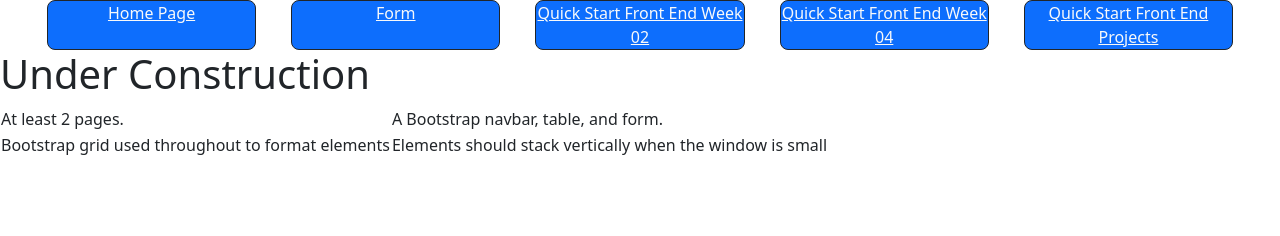
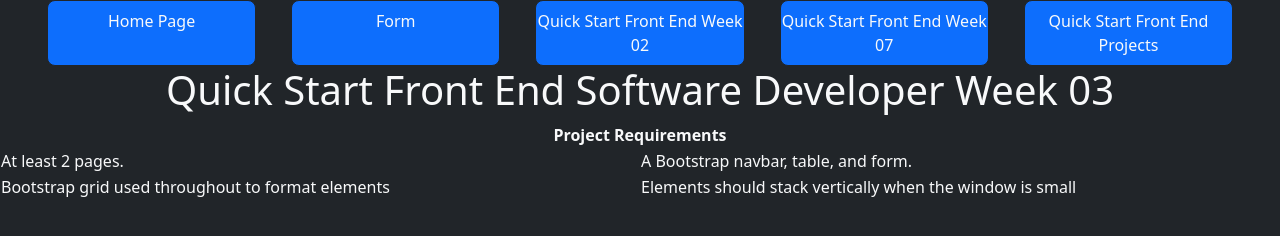
Before and after one commit to blburgen/QuickStartFE03, a website: page index.html in a window 1280 px wide. Drawn offline with nearby package versions, Linux system fonts and the light colour scheme.

Commit message:
adds bootstrap styling

```diff
--- a/index.html
+++ b/index.html
@@ -3,30 +3,53 @@
 <head>
     <meta charset="UTF-8">
     <meta name="viewport" content="width=device-width, initial-scale=1.0">
-    <title>Document</title>
-    <!-- <link rel="stylesheet" href=".\node_modules\bootstrap\dist\css\bootstrap.css"> -->
+    <title>Week 03 / Front End / Quick Start / Brady Burgener</title><!-- The information placed in the tab -->
+    <!-- The first style sheet is for if the page does not have access to internet and the second is for if it is hosted online -->
+    <link rel="stylesheet" href=".\node_modules\bootstrap\dist\css\bootstrap.css">
     <link href="https://cdn.jsdelivr.net/npm/bootstrap@5.3.3/dist/css/bootstrap.min.css" rel="stylesheet" integrity="sha384-QWTKZyjpPEjISv5WaRU9OFeRpok6YctnYmDr5pNlyT2bRjXh0JMhjY6hW+ALEwIH" crossorigin="anonymous">
 </head>
-<body>
+<body class="bg-dark"><!-- contains everything that will be on the screen // background color dark-->
+    <!--
+    the following div is the navigation bar
+    container-fluid: provides the container to be 100% width
+    navbar-expand-md: expands when screen is medium or larger
+    navbar-nav: full-height and lightweight navigation
+    nav-link: Navigation link
+    active: current page
+    d-flex: display flex
+    justify-content-evenly: justifies the links evenly across the navigation bar
+    text-center: centers the text
+    bg-primary: background color primary (blue)
+    text-light: text color light (white)
+    col-md-2: column when medium screen size or larger is 2/12
+    border: gives the item a border
+    border-dark: the border color is dark (black)
+    rounded-3: rounds the ends of the border
+    -->
     <div class="container-fluid navbar-expand-md ">
         <nav class="navbar-nav d-flex justify-content-evenly">
-            <a class="text-center bg-primary navbar-link active text-light col-md-2 border border-dark rounded-3" href="index.html">Home Page</a>
-            <a class="text-center bg-primary navbar-link text-light col-md-2 border border-dark rounded-3" href="form.html">Form</a>
-            <a class="text-center bg-primary navbar-link text-light col-md-2 border border-dark rounded-3" href="https://blburgen.github.io/QuickStartFE02/">Quick Start Front End Week 02</a>
-            <a class="text-center bg-primary navbar-link text-light col-md-2 border border-dark rounded-3" href="">Quick Start Front End Week 04</a>
-            <a class="text-center bg-primary navbar-link text-light col-md-2 border border-dark rounded-3" href="https://blburgen.github.io/QuickStartProjects/">Quick Start Front End Projects</a>
+            <a class="text-center bg-primary nav-link active text-light col-md-2 border border-dark rounded-3" href="index.html">Home Page</a>
+            <a class="text-center bg-primary nav-link text-light col-md-2 border border-dark rounded-3" href="form.html">Form</a>
+            <a class="text-center bg-primary nav-link text-light col-md-2 border border-dark rounded-3" href="https://blburgen.github.io/QuickStartFE02/">Quick Start Front End Week 02</a>
+            <a class="text-center bg-primary nav-link text-light col-md-2 border border-dark rounded-3" href="">Quick Start Front End Week 07</a>
+            <a class="text-center bg-primary nav-link text-light col-md-2 border border-dark rounded-3" href="https://blburgen.github.io/QuickStartProjects/">Quick Start Front End Projects</a>
         </nav>
     </div>
-    <h1>Under Construction</h1>
-    <table>
+    <h1 class="text-center text-light">Quick Start Front End Software Developer Week 03</h1><!-- the title of the page below the link bar -->
+    <table class="text-light container-fluid">
+        <thead class="text-center">
+            <th colspan="2">Project Requirements</th>
+        </thead>
+        <tbody>
             <tr>
-            <td>At least 2 pages.</td>
-            <td>A Bootstrap navbar, table, and form.</td>
+                <td class="col-md-6">At least 2 pages.</td>
+                <td class="col-md-6">A Bootstrap navbar, table, and form.</td>
             </tr>
             <tr>
                 <td>Bootstrap grid used throughout to format elements</td>
                 <td>Elements should stack vertically when the window is small</td>
             </tr>
+        </tbody>
     </table>
 </body>
 </html>
```
Also changed, not shown: form.html (+31 -12 lines). Lines whose indentation alone changed are shown as unchanged.
